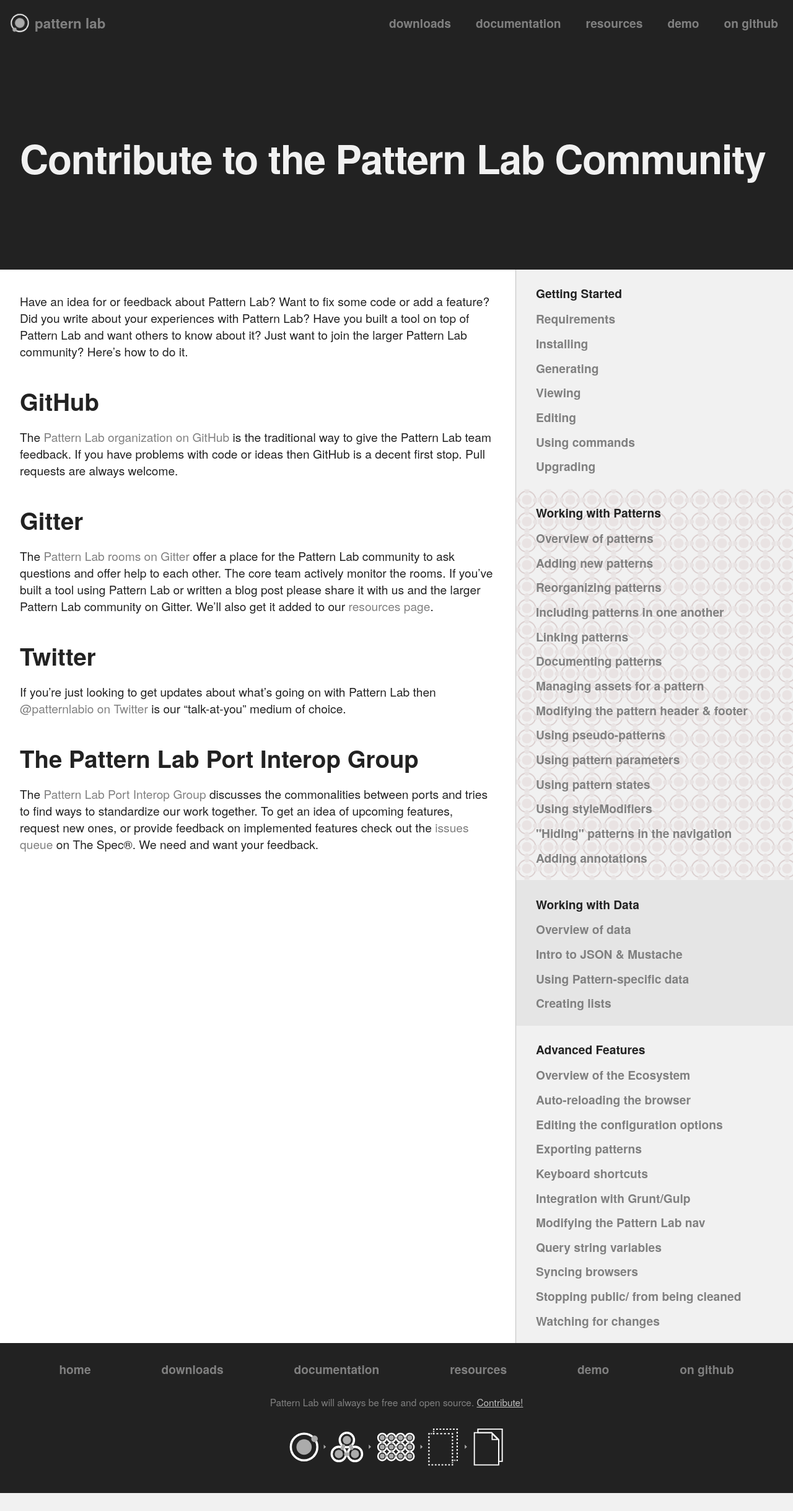
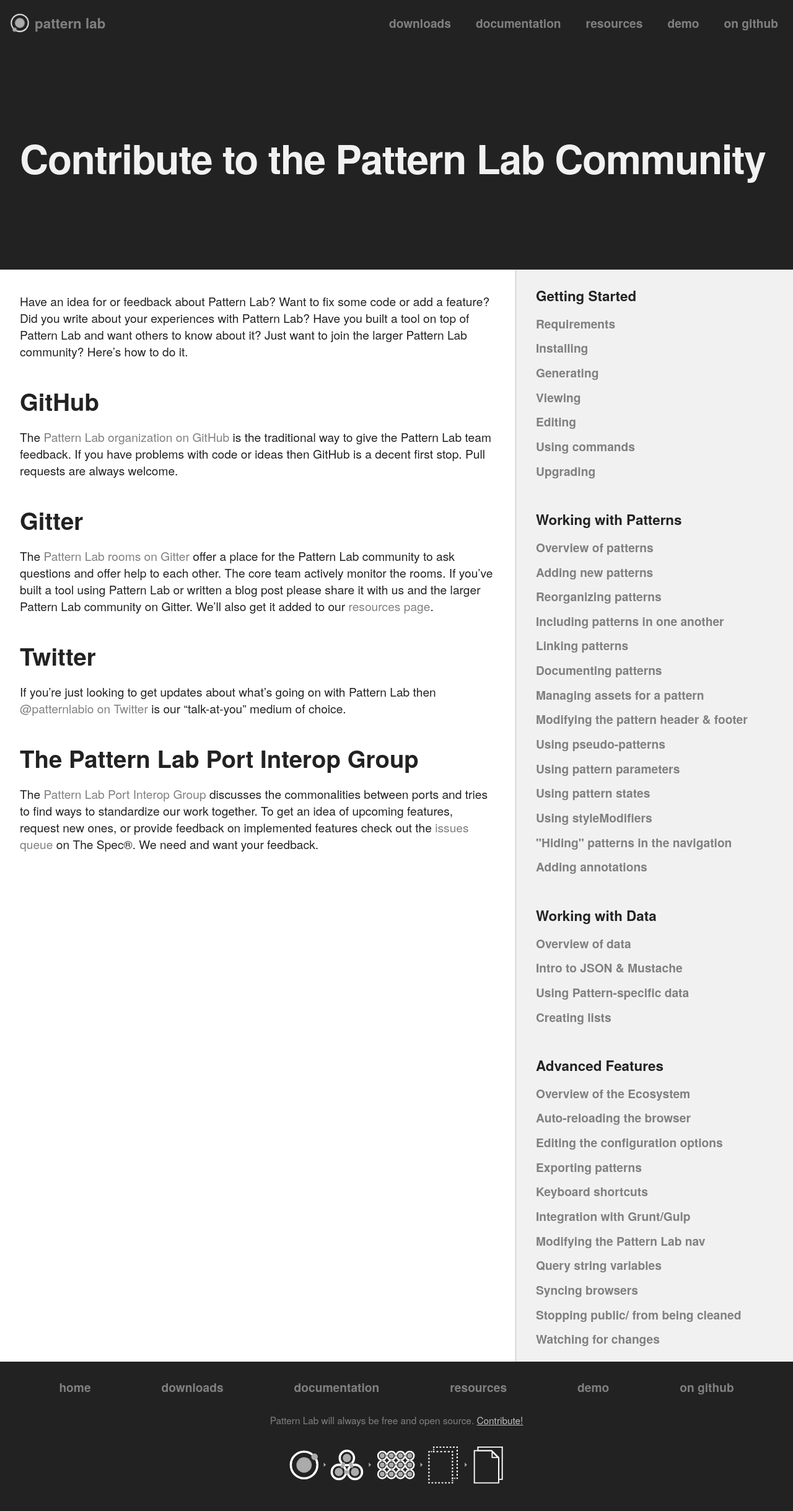
Before and after one commit to pattern-lab/website, a Jekyll site: the page built from contribute.md, in a window 1280 px wide. Shown: the whole page at 62% size. Built offline with Jekyll 4.4.1, drawn with Linux system fonts in a browser that asks for light colours; before the commit the page ends 2409 px from its top, so only the background shows below that.

Commit message:
Clean up docs nav section

```diff
--- a/css/style.scss
+++ b/css/style.scss
@@ -973,14 +973,6 @@
 	padding: 1rem 1rem 1rem 2rem;
 	background: $color-gray-05;
 
-	&:nth-child(2) {
-		background: url(../assets/bg-organism-pattern.svg);
-	}
-
-	&:nth-child(3) {
-		background: $color-gray-10;
-	}
-
 	@media all and (min-width: $bp-med) {
 		width: 50%;
 	}
@@ -997,6 +989,7 @@
 	display: block;
 	font-weight: bold;
 	color: $color-gray-87;
+	font-size: 1.4rem;
 	margin-bottom: 0.4em;
 }
 
```
